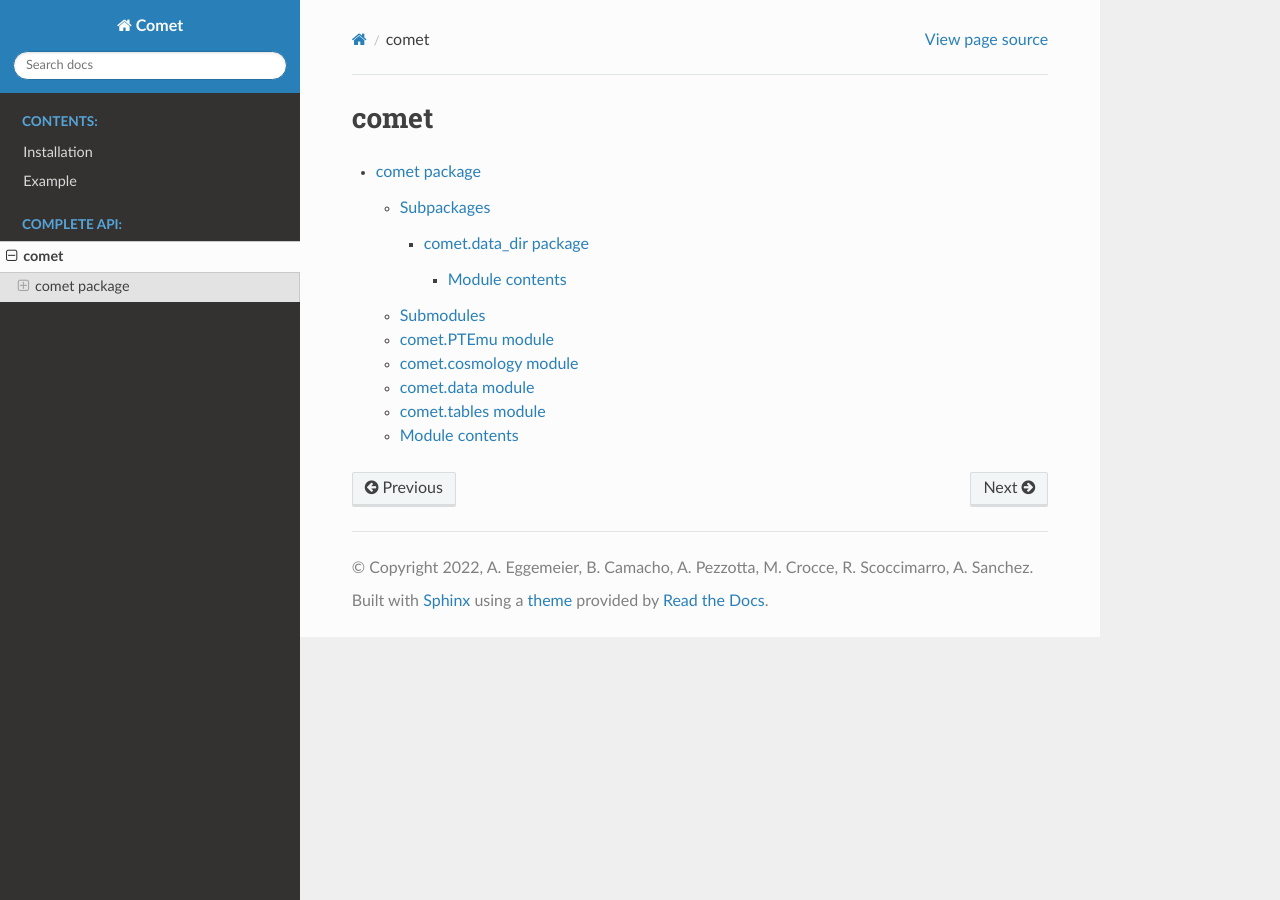
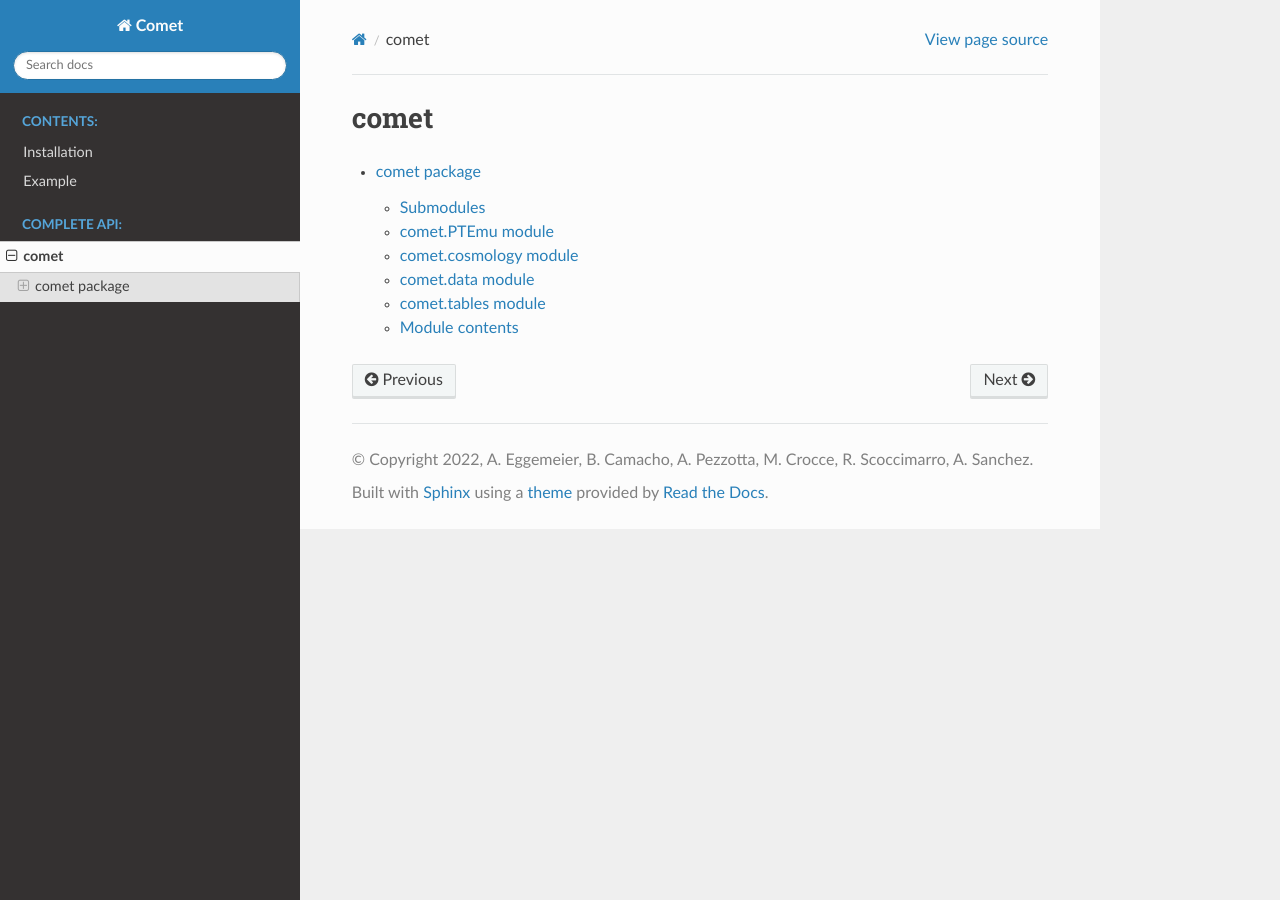
Before and after one commit to adematti/comet-emu, a Sphinx documentation site: the page built from docs/source/modules.rst, in a window 1280 px wide. Built offline with Sphinx 7.4.7 and the Read the Docs theme 2.0.0, drawn with Linux system fonts in a browser that asks for light colours.

Commit message:
Remove data dir from docs.

```diff
--- a/docs/source/comet.rst
+++ b/docs/source/comet.rst
@@ -1,13 +1,5 @@
 comet package
 =============
-
-Subpackages
------------
-
-.. toctree::
-   :maxdepth: 4
-
-   comet.data_dir
 
 Submodules
 ----------
```
Also changed, not shown: 11 other files.
